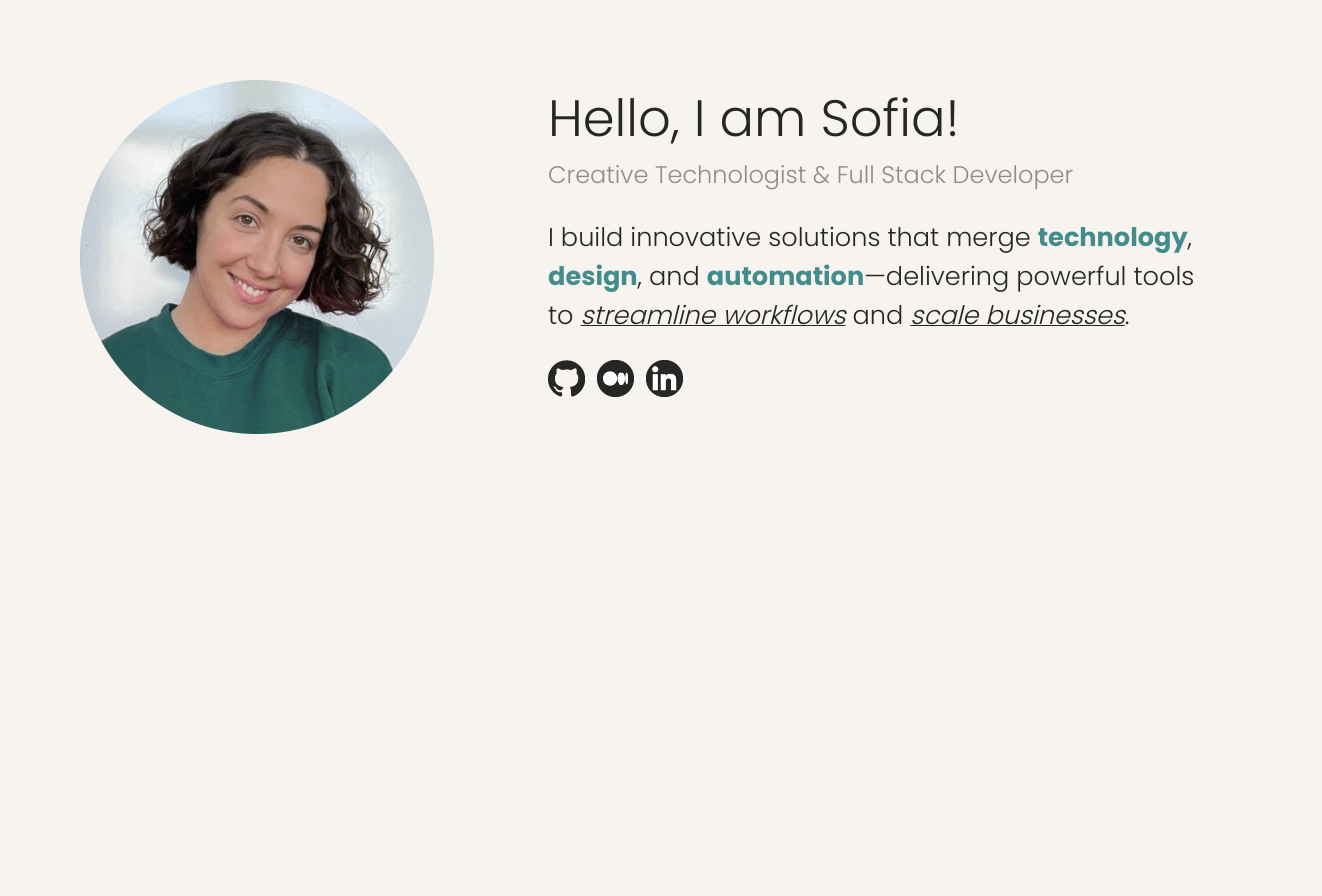
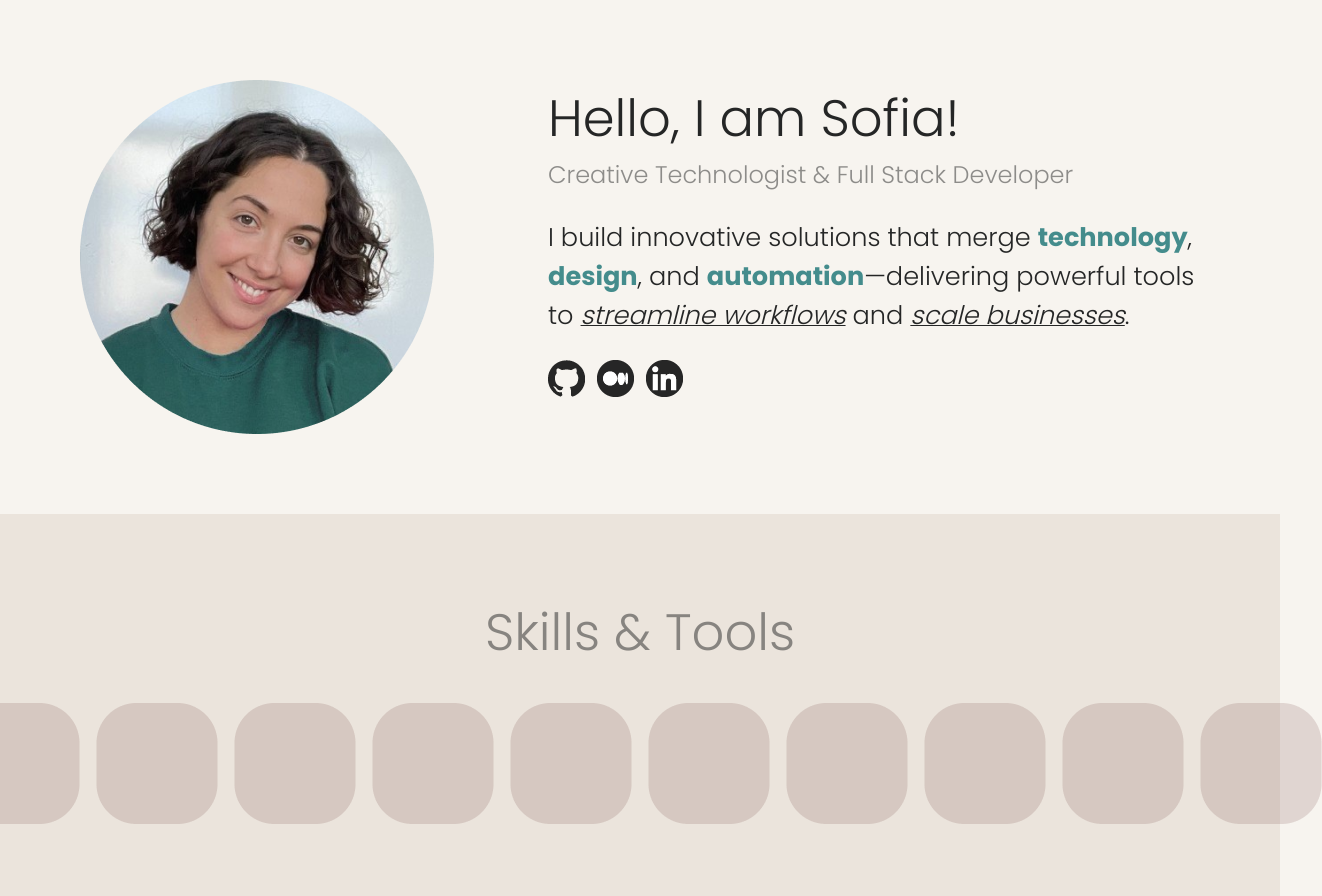
Before and after one commit to sofiakatzman/Portfolio, a React (Create React App) app: page / in a window 1280 px wide. Shown: the top 896 px of the page, 1322 px wide, since content can reach past the window. Before the commit the page ends 800 px from the top, so only its background shows below. Built offline with nearby package versions, Linux system fonts and the light colour scheme.

Commit message:
add skills placeholder section

```diff
--- a/src/components/Pages/LandingPage.js
+++ b/src/components/Pages/LandingPage.js
@@ -1,9 +1,12 @@
 import Intro from "../Templates/Intro"
+import Skills from "../Templates/Skills"
+
 function LandingPage(){
     return(
-<div>
-    <Intro />
-</div>
+        <div>
+            <Intro />
+            <Skills />
+        </div>
     )
 }
 
--- /dev/null
+++ b/src/components/Templates/Skills.js
@@ -0,0 +1,26 @@
+import "./skills.css"
+import skillsImage from "../../assets/skills-placeholder.png"
+
+function Skills(){
+    return(
+        <div className="skills-container">
+            <h1 className="light">Skills & Tools</h1>
+            <div className="flex-container skills-imgs">
+                <img src={skillsImage} alt="skills-placeholder"/>
+                <img src={skillsImage} alt="skills-placeholder"/>
+                <img src={skillsImage} alt="skills-placeholder"/>
+                <img src={skillsImage} alt="skills-placeholder"/>
+                <img src={skillsImage} alt="skills-placeholder"/>
+                <img src={skillsImage} alt="skills-placeholder"/>
+                <img src={skillsImage} alt="skills-placeholder"/>
+                <img src={skillsImage} alt="skills-placeholder"/>
+                <img src={skillsImage} alt="skills-placeholder"/>
+                <img src={skillsImage} alt="skills-placeholder"/>
+
+            </div>
+
+        </div>
+    )
+}
+
+export default Skills
--- /dev/null
+++ b/src/components/Templates/skills.css
@@ -0,0 +1,14 @@
+.skills-container{
+    background-color: var(--dark-beige);
+    text-align: center;
+    padding: 80px;
+
+
+}
+
+
+.skills-imgs{
+    justify-content: center;
+    gap:16px;
+    margin:32px 0px;
+}
```
Also changed, not shown: src/assets/skills-placeholder.png (added).
